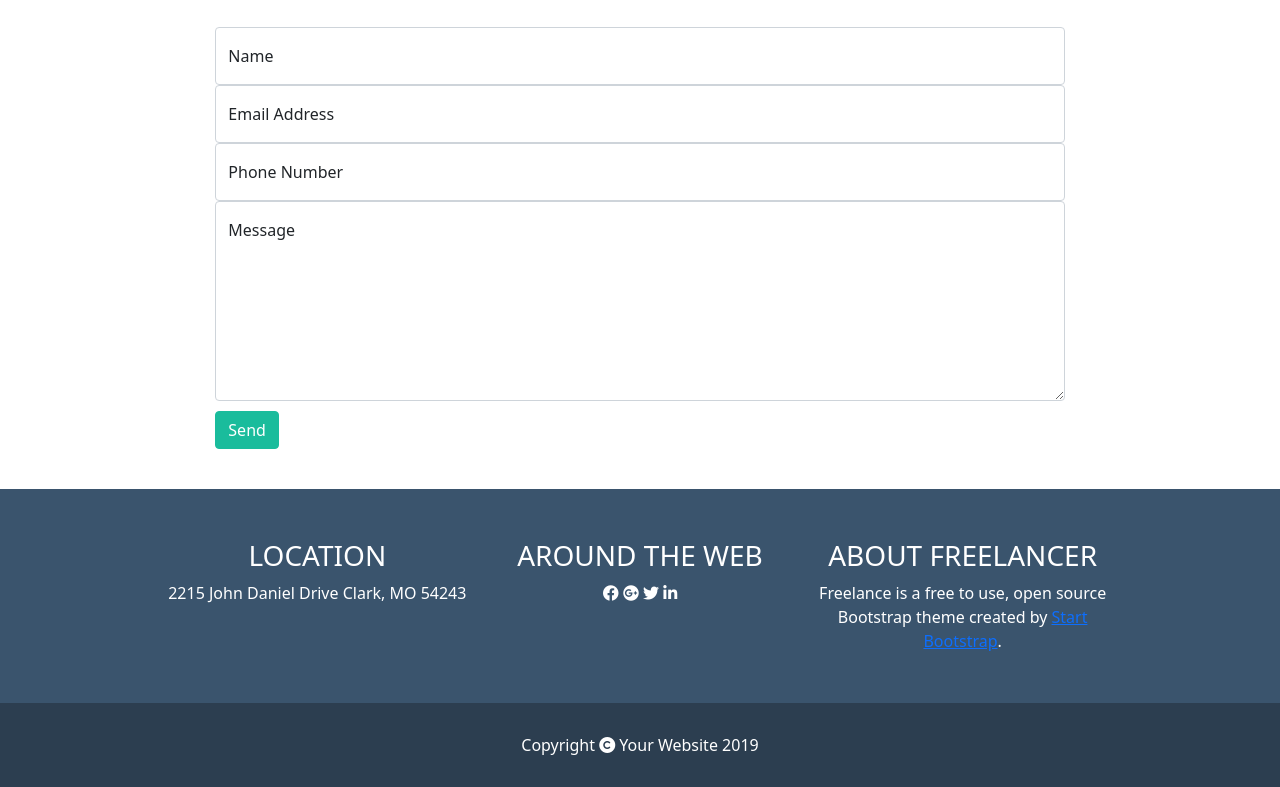
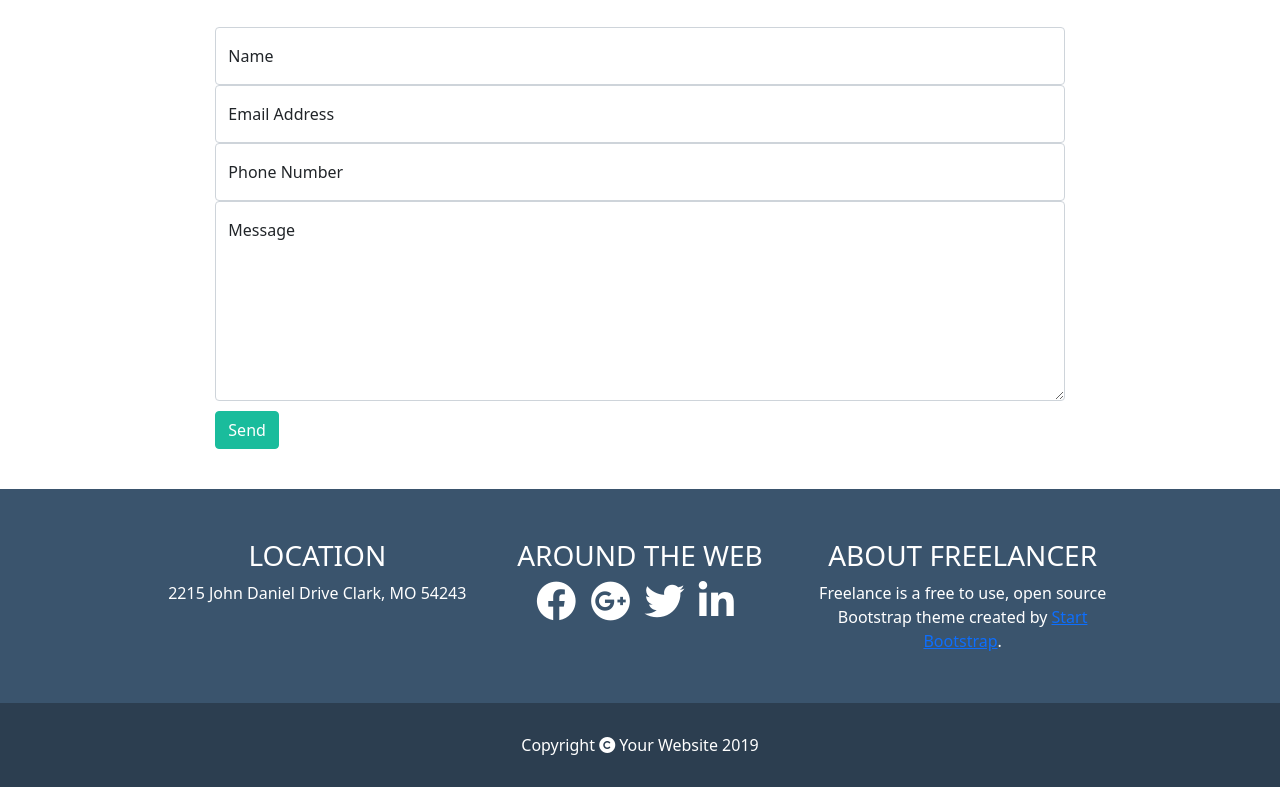
Before and after one commit to MassiDama/html-css-bootstrap-freelancer, a plain HTML site: page index.html in a window 1280 px wide. Shown: the part 1897-2684 px from the top of the page. Drawn offline with nearby package versions, Linux system fonts and the light colour scheme.

Commit message:
padding icon-web

```diff
--- a/css/style.css
+++ b/css/style.css
@@ -112,6 +112,11 @@ h2 {
     padding: 50px;
 }
 
+.icon-web i {
+    font-size: 40px;
+    padding-right: 10px;
+}
+
 .copyright {
     background-color: hsl(210, 29%, 24.3%);
     color: white;
```
